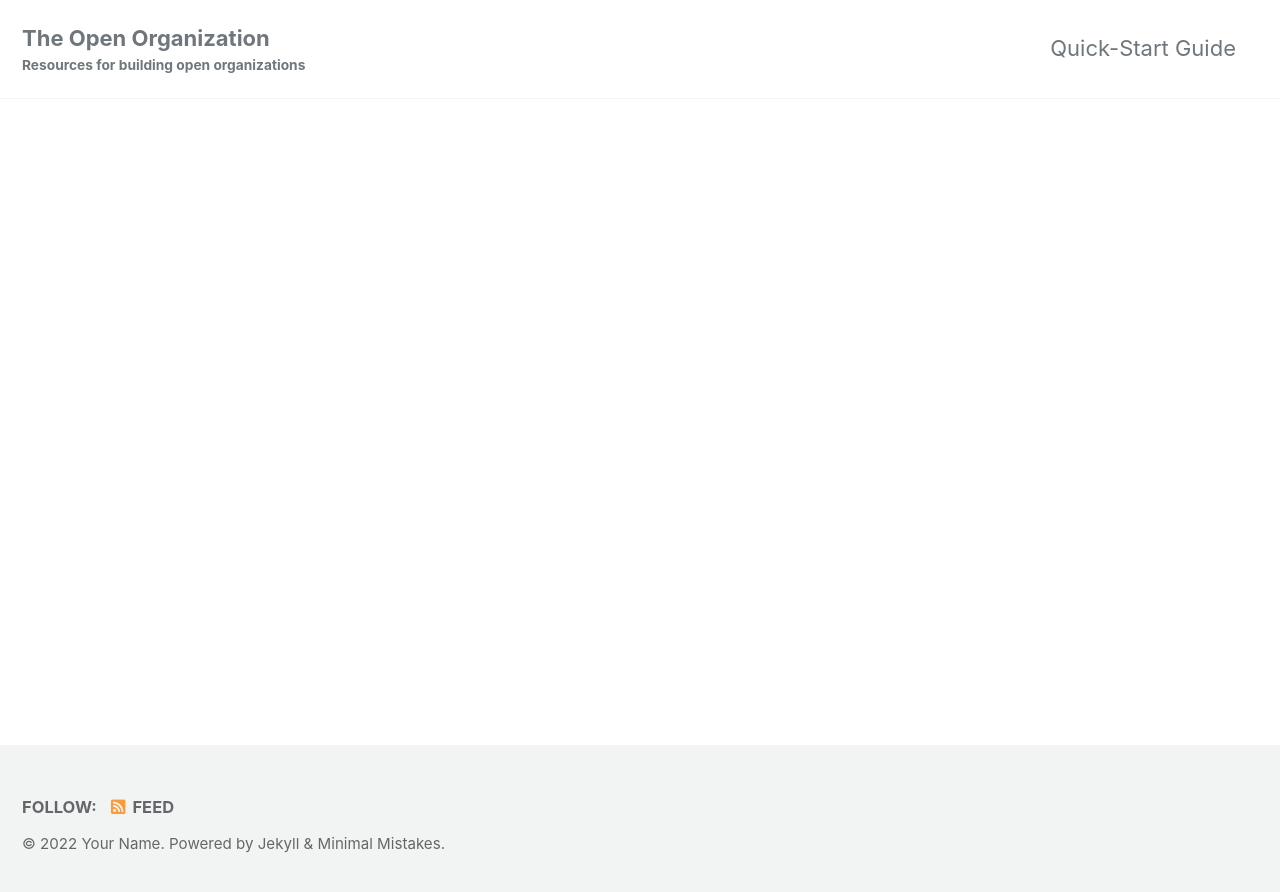
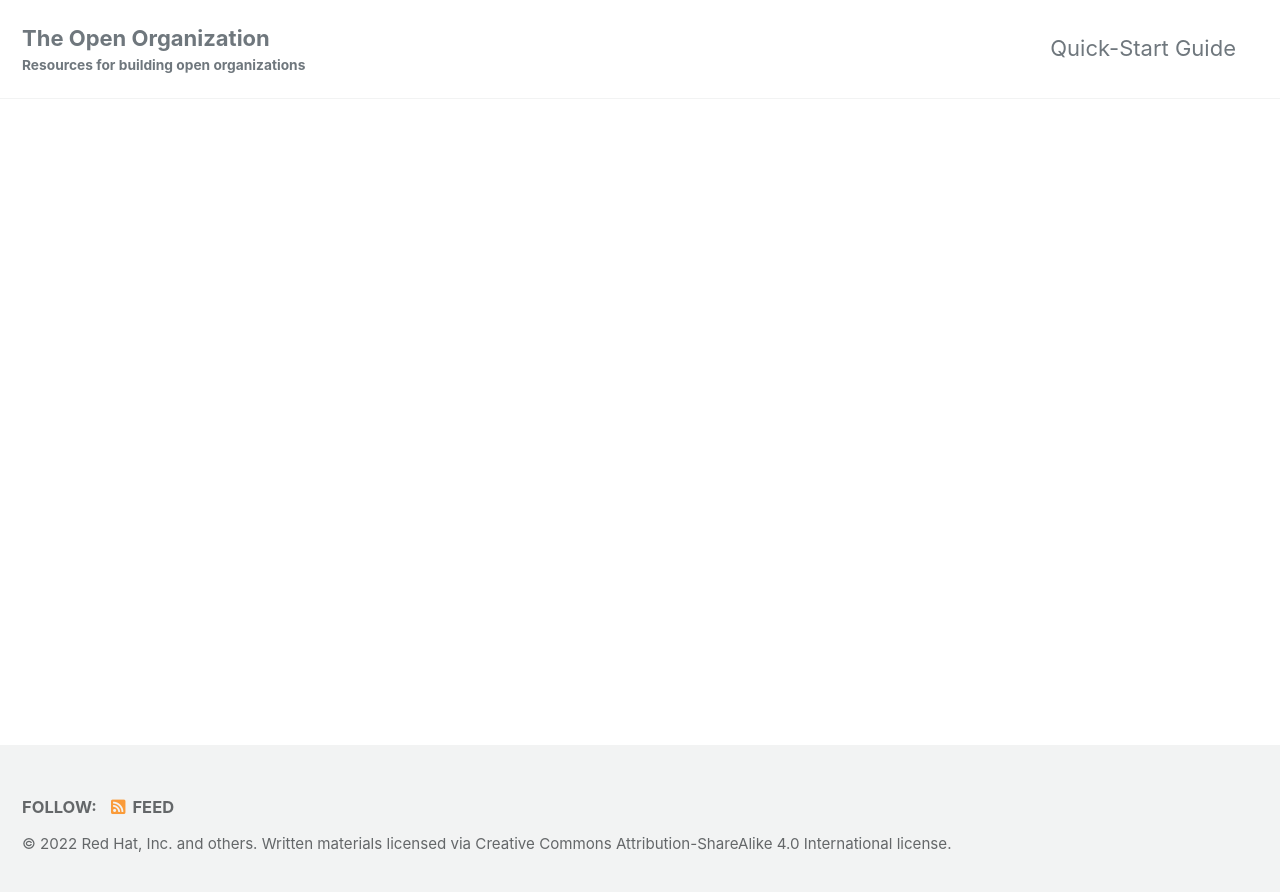
Before and after one commit to open-organization/new-website, a Jekyll site: the page built from index.html, in a window 1280 px wide. Shown: the top 892 px of the page. Built offline with Jekyll 4.4.1, drawn with Linux system fonts in a browser that asks for light colours; cached includes are drawn as plain includes; the list of posts is cut into pages by our own code.

Commit message:
Update site footer

```diff
--- a/_includes/footer.html
+++ b/_includes/footer.html
@@ -18,4 +18,4 @@
   </ul>
 </div>
 
-<div class="page__footer-copyright">&copy; {{ site.time | date: '%Y' }} {{ site.name | default: site.title }}. {{ site.data.ui-text[site.locale].powered_by | default: "Powered by" }} <a href="https://jekyllrb.com" rel="nofollow">Jekyll</a> &amp; <a href="https://mademistakes.com/work/minimal-mistakes-jekyll-theme/" rel="nofollow">Minimal Mistakes</a>.</div>
+<div class="page__footer-copyright">&copy; {{ site.time | date: '%Y' }} <a href="http://redhat.com/">Red Hat, Inc.</a> and others. Written materials licensed via Creative Commons <a href="https://creativecommons.org/licenses/by-sa/4.0/" title="Attribution-ShareAlike 4.0 International">Attribution-ShareAlike 4.0 International</a> license.</div>
```
